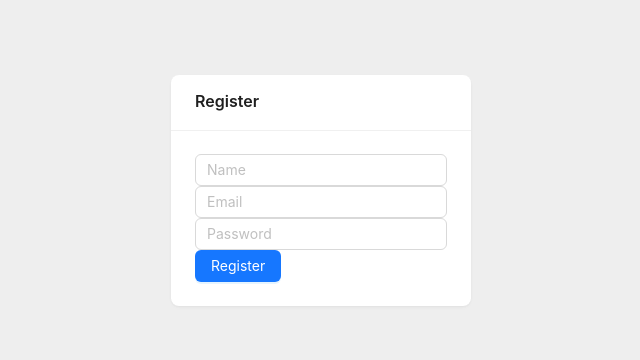
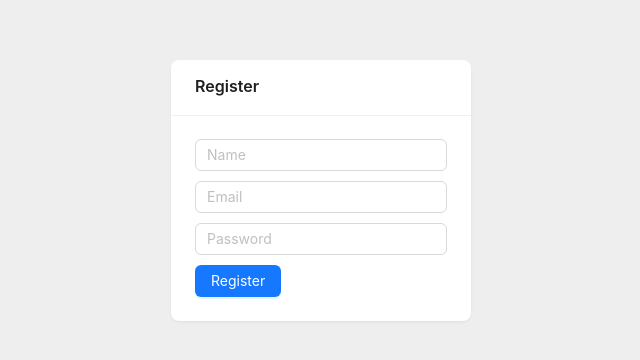
Before and after one commit to Keonbangjin/Lesson8Month7, a React (Create React App) app: page /register in a window 1280 px wide. Shown: the part 210-570 px from the top of the page, without its empty margins (319-959 px from the left). Built offline with nearby package versions, Linux system fonts and the light colour scheme.

Commit message:
add few changes register page

```diff
--- a/src/components/Auth/Register.jsx
+++ b/src/components/Auth/Register.jsx
@@ -6,6 +6,7 @@ const Register = () => {
     return (
         <div className='card' gap="middle" vertical>
             <Card
+                className='cardss'
                 title="Register"
                 bordered={false}
                 style={{
--- a/src/components/Auth/style.css
+++ b/src/components/Auth/style.css
@@ -6,3 +6,8 @@
     justify-content: center;
     align-items: center;
 }
+
+.cardss input{
+ margin-bottom: 10px;
+
+}
```
